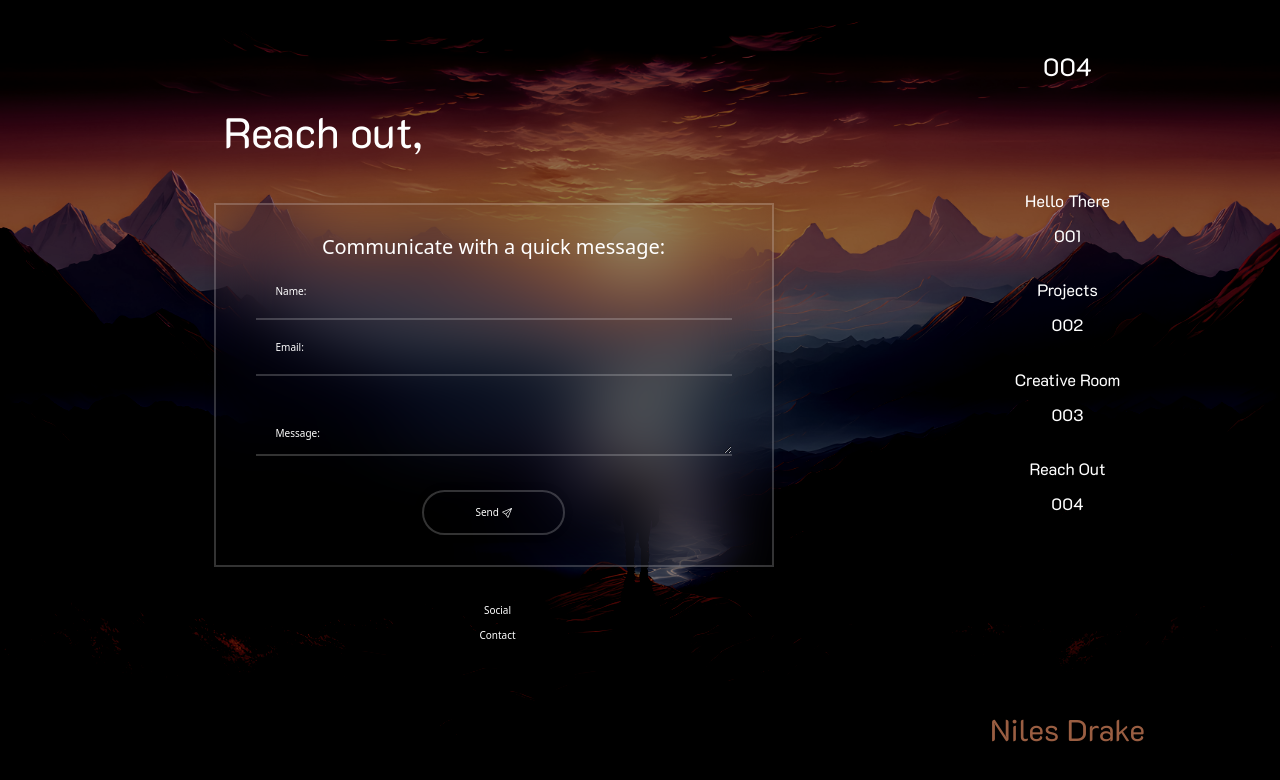
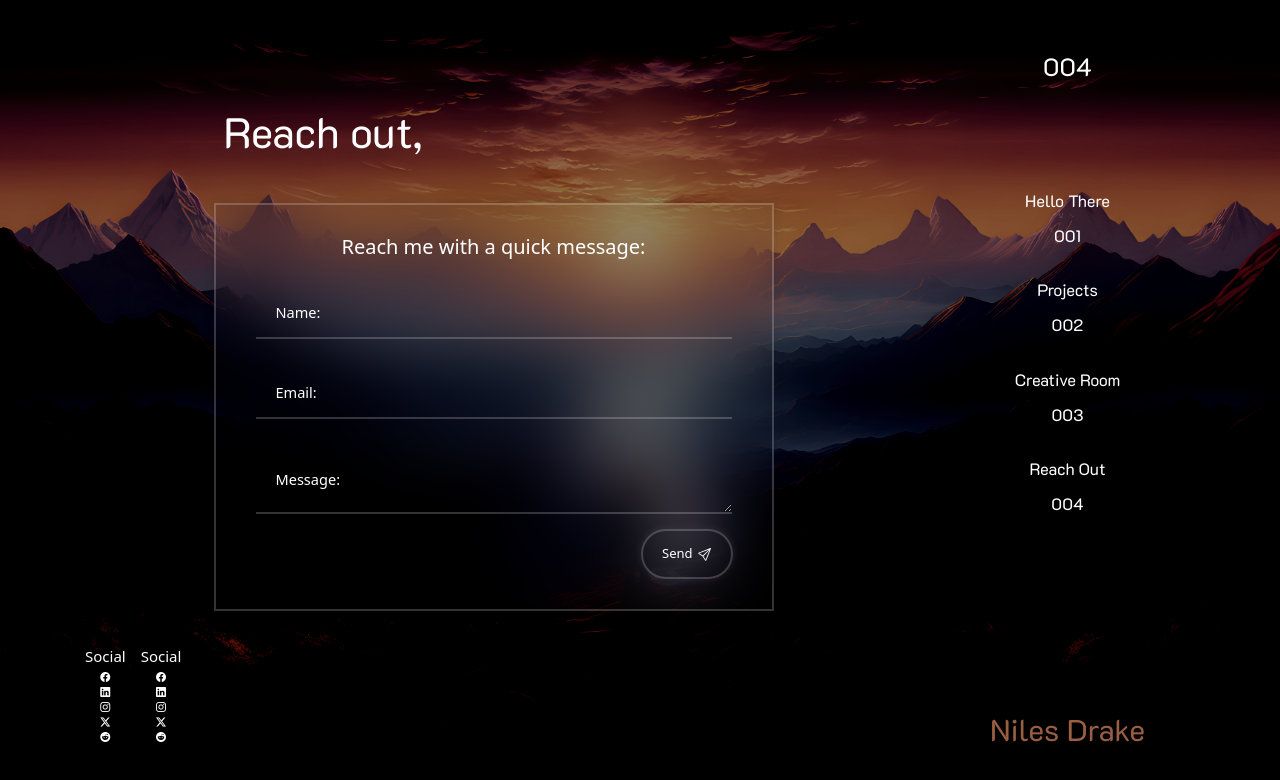
Before and after one commit to riju-talk/portfolio-site, a React (Create React App) app in the folder site-content/niles2.0/: page /reach_out in a window 1280 px wide. Shown: the top 780 px of the page. Built offline with nearby package versions, Linux system fonts and the light colour scheme; a web font is replaced by a local one.

Commit message:
reach out page 40% complete

```diff
--- a/site-content/niles2.0/public/index.html
+++ b/site-content/niles2.0/public/index.html
@@ -13,6 +13,7 @@
     <link rel="manifest" href="%PUBLIC_URL%/manifest.json" />
     <title>The World of Niles</title>
     <link href="https://cdn.jsdelivr.net/npm/bootstrap@5.3.3/dist/css/bootstrap.min.css" rel="stylesheet" integrity="sha384-QWTKZyjpPEjISv5WaRU9OFeRpok6YctnYmDr5pNlyT2bRjXh0JMhjY6hW+ALEwIH" crossorigin="anonymous">
+    <link href="https://cdn.jsdelivr.net/npm/bootstrap-icons/font/bootstrap-icons.css" rel="stylesheet">
   </head>
   <body>
     <script src="https://cdn.jsdelivr.net/npm/bootstrap@5.3.3/dist/js/bootstrap.bundle.min.js" integrity="sha384-YvpcrYf0tY3lHB60NNkmXc5s9fDVZLESaAA55NDzOxhy9GkcIdslK1eN7N6jIeHz" crossorigin="anonymous"></script>
--- a/site-content/niles2.0/src/containers/message/index.jsx
+++ b/site-content/niles2.0/src/containers/message/index.jsx
@@ -5,7 +5,7 @@ import { BsSend } from "react-icons/bs";
 function Message() {
     return (
         <div className="wrapper">
-            <h2>Communicate with a quick message:</h2>
+            <h2>Reach me with a quick message:</h2>
             <form action="">
                 <div className="input-box">
                     <input type="text" placeholder="Name:" required />
@@ -18,7 +18,7 @@ function Message() {
                 </div>
                 <div className="send-button">
                     <button type="submit">
-                        <span className="button-text">Send</span> <BsSend className="icon" />
+                        <span className="button-text">Send</span>   <BsSend className="icon" />
                     </button>
                 </div>
 
--- a/site-content/niles2.0/src/containers/message/styles.css
+++ b/site-content/niles2.0/src/containers/message/styles.css
@@ -9,19 +9,21 @@
         margin: 0 0 4.5vh 17vh;
     }
 
-    .wrapper h1{
+    .wrapper h2{
         font-size: 2em;
-        text-align: justify;
+        text-align: center;
+        margin-bottom: 3.75vh;
     }
 
-    .wrapper .input-box textarea{
+    .wrapper .input-box{
         position: relative;
         width: 100%;
         height: 50px;
-        margin: 30px 0;
+        margin: 0 0 30px 0;
     }
 
     .input-box input{
+        font-size: 1.3em;
         width: 100%;
         height: 100%;
         background: transparent;
@@ -32,6 +34,7 @@
     }
 
     textarea{
+        font-size: 1.3em;
         width: 100%;
         height: 100%;
         background: transparent;
@@ -39,29 +42,44 @@
         outline: none;
         border-bottom: 2px solid rgba(255,255,255,.2);
         padding: 20px 45px 20px 20px;
+        max-height: 200px; /* Set maximum height */
+        min-height: 65px; /* Set minimum height */
     }
 
-    .input-box input::placeholder{
+    input::placeholder{
+        font-size: 1.12em;
+        color: #ffffff;
+
+    }
+
+    textarea::placeholder{
+        align-content:flex-start;
+        font-size: 1.12em;
         color: #ffffff;
     }
 
-    textarea::placeholder{
+    .icon{
+        position: relative;
+        margin-left: 2px;
+    }
+
+    button{
+        transform:translateX(17px);
+        border: rgba(255,255,255,.2) 2px solid;
+        width: 20%;
+        height: 50px;
+        outline: none;
+        background:transparent;
+        border-radius: 40px;
+        box-shadow: 0 0 10px rgba(192, 181, 181, 0.1);
+        cursor: pointer;
         color: #ffffff;
     }
 
-    button .icon{
-        position: relative;
+    .send-button{
+        font-size: 1.3em;
+        padding-right: 2vh;
+        display: flex;
+        align-items: self-end;
+        justify-content: flex-end
     }
-
-    button{
-        border: rgba(255,255,255,.2) 2px solid;
-        width: 30%;
-        right: 12px;
-        height: 45px;
-        outline: none;
-        background:transparent;
-        border-radius: 40px;
-        box-shadow: 0 0 10px rgba(0,0,0,.1);
-        cursor: pointer;
-        color: #ffffff;
-    }
--- a/site-content/niles2.0/src/containers/reach/index.jsx
+++ b/site-content/niles2.0/src/containers/reach/index.jsx
@@ -1,12 +1,17 @@
 import React from "react";
 import Message from "../message";
+
 function Reach() {
     return (
         <div>
             <h1>Reach out,</h1>
             <Message></Message>
-            <div><p className="reach-out-heading">Social</p>
-                <div className="row">
+            <div className="container">
+            <div className="row">
+                <div className="col-auto">
+                    <div className="col-auto">
+                        <h4 className="reach-out-heading">Social</h4>
+                    </div>
                     <div className="col-auto">
                         <a href="https://www.facebook.com" target="_blank">
                             <i className="bi bi-facebook"></i>
@@ -33,9 +38,38 @@ function Reach() {
                         </a>
                     </div>
                 </div>
-
+                <div className="col-auto">
+                    <div className="col-auto">
+                        <h4 className="reach-out-heading">Social</h4>
+                    </div>
+                    <div className="col-auto">
+                        <a href="https://www.facebook.com" target="_blank">
+                            <i className="bi bi-facebook"></i>
+                        </a>
+                    </div>
+                    <div className="col-auto">
+                        <a href="https://www.linkedin.com" target="_blank">
+                            <i className="bi bi-linkedin"></i>
+                        </a>
+                    </div>
+                    <div className="col-auto">
+                        <a href="https://www.instagram.com" target="_blank">
+                            <i className="bi bi-instagram"></i>
+                        </a>
+                    </div>
+                    <div className="col-auto">
+                        <a href="https://twitter.com" target="_blank">
+                            <i className="bi bi-twitter-x"></i>
+                        </a>
+                    </div>
+                    <div className="col-auto">
+                        <a href="https://www.reddit.com" target="_blank">
+                            <i className="bi bi-reddit"></i>
+                        </a>
+                    </div>
+                </div>
             </div>
-            <div><p className="reach-out-heading">Contact</p></div>
+            </div>
         </div>
     )
 }
```
